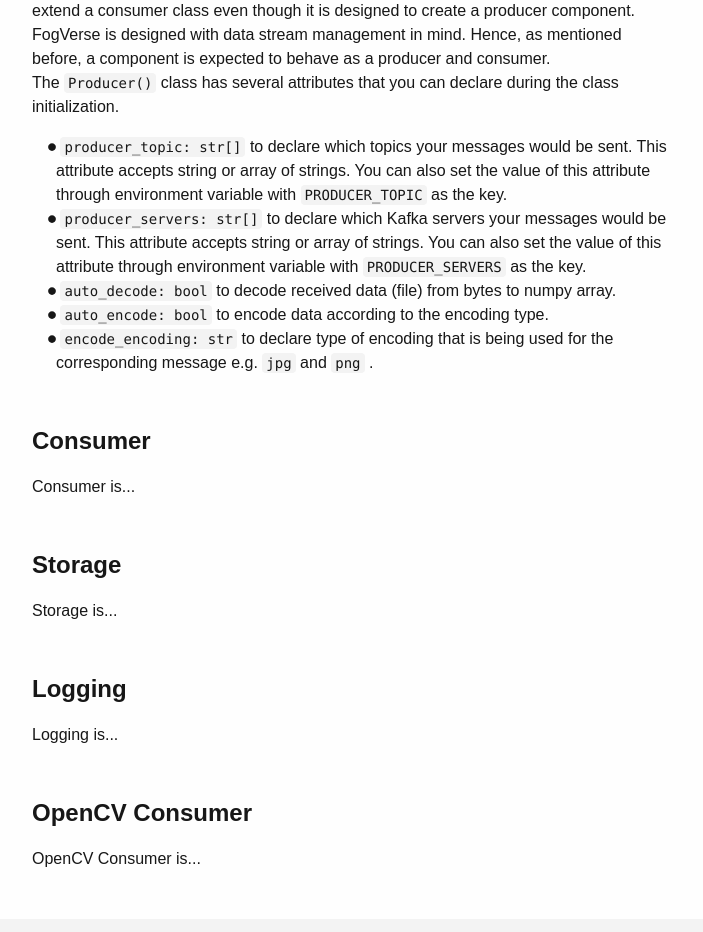
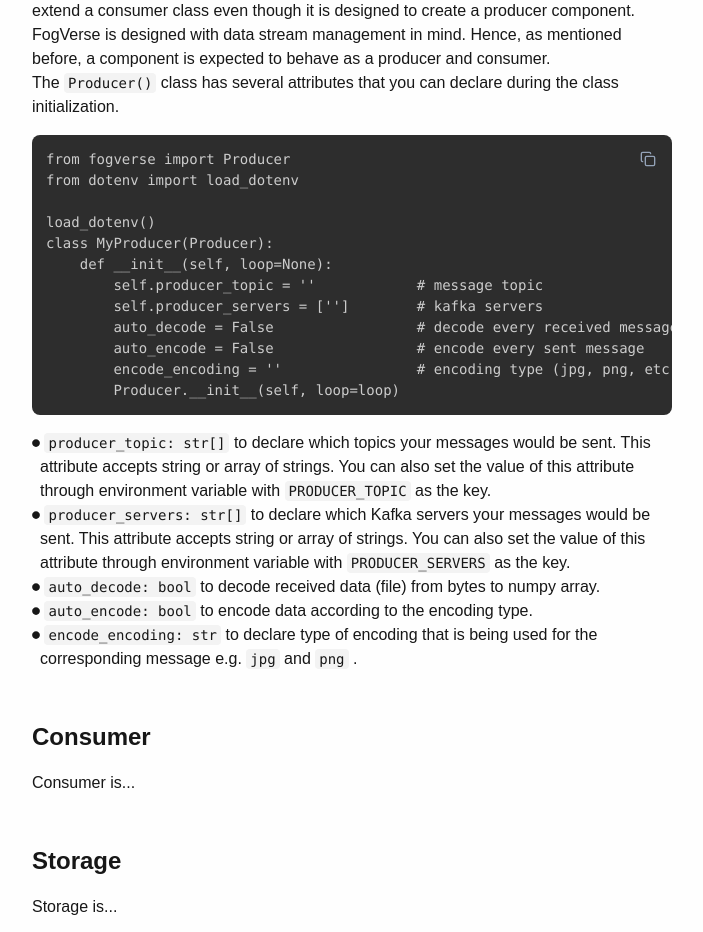
Before and after one commit to FXDROS/fogverse-documentation, a Next.js app: page /documentation in a window 1280 px wide. Shown: the part 6100-7032 px from the top of the page, without its empty margins (416-1119 px from the left). Built offline with nearby package versions, Linux system fonts and the light colour scheme.

Commit message:
feat: add code sample

```diff
--- a/src/components/pages/documentation/fogverse-basics/constants.tsx
+++ b/src/components/pages/documentation/fogverse-basics/constants.tsx
@@ -0,0 +1,14 @@
+export const PRODUCER = {
+  initialization: `from fogverse import Producer
+from dotenv import load_dotenv
+
+load_dotenv()
+class MyProducer(Producer):
+	def __init__(self, loop=None):
+		self.producer_topic = ''            # message topic
+        self.producer_servers = ['']        # kafka servers
+        auto_decode = False                 # decode every received message
+        auto_encode = False                 # encode every sent message
+        encode_encoding = ''                # encoding type (jpg, png, etc.)
+		Producer.__init__(self, loop=loop)`,
+};
--- a/src/components/pages/documentation/fogverse-basics/producer.tsx
+++ b/src/components/pages/documentation/fogverse-basics/producer.tsx
@@ -1,5 +1,6 @@
-import { SmallCode } from "@/components/commons/code-snippet";
+import CodeSnippet, { SmallCode } from "@/components/commons/code-snippet";
 import UnorderedList from "@/components/commons/unordered-list";
+import { PRODUCER } from "./constants";
 
 const Producer = () => {
   return (
@@ -22,7 +23,8 @@ const Producer = () => {
         <SmallCode code="Producer()" />
         class has several attributes that you can declare during the class
         initialization.
-        <div className="ml-4 mt-4">
+        <CodeSnippet language="python" code={PRODUCER.initialization} />
+        <div className="mt-4">
           <UnorderedList>
             <SmallCode code="producer_topic: str[]" />
             to declare which topics your messages would be sent. This attribute
```
